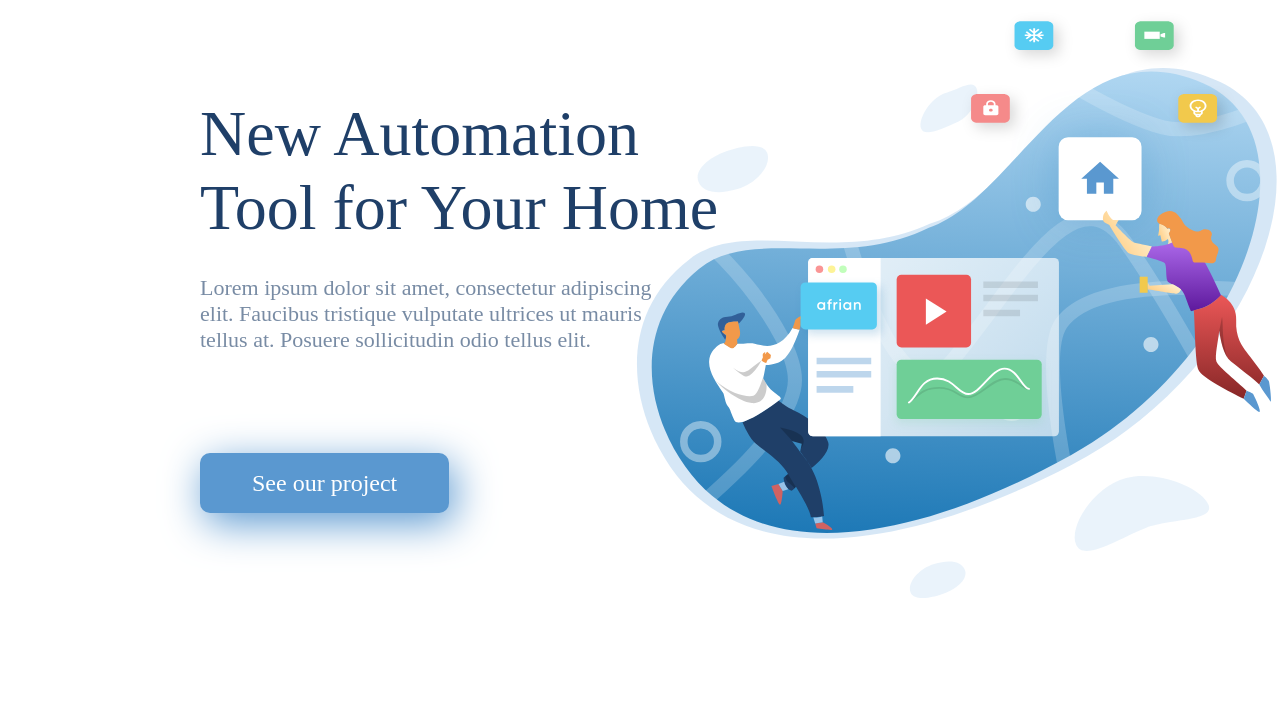
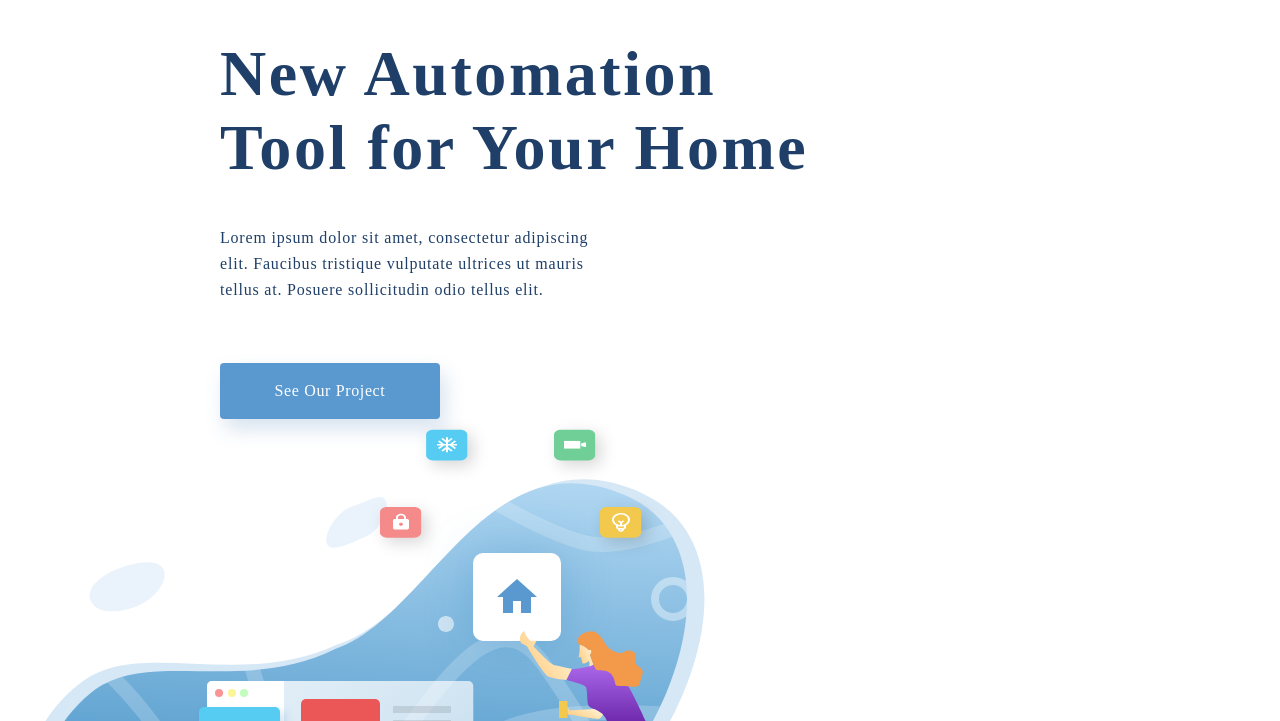
Before and after one commit to rendel253/rendel253.github.io, a website built with Vite: page index.html in a window 1280 px wide. Shown: the part 79-800 px from the top of the page. Built offline with nearby package versions, Linux system fonts and the light colour scheme.

Commit message:
fix: refactor product-intro

```diff
--- a/index.html
+++ b/index.html
@@ -34,28 +34,17 @@
     </header>
     <main class="main">
       <div class="product-intro">
-            <section class="product-intro__content">
-              <h1 class="product-intro__titel">
-                New Automation Tool for Your Home
-              </h1>
-              <p class="product-intro__info">
-                Lorem ipsum dolor sit amet, consectetur adipiscing elit. Faucibus tristique vulputate ultrices ut mauris tellus at. Posuere sollicitudin odio tellus elit.
-              </p>
-              <button
-                class="button product-intro__button"
-                type="button"
-              >
-                See our project
-              </button>
-            </section>
-            <div class="product-intro__image">
+        <div class="product-intro__content">
+          <h2 class="product-intro__title">New Automation Tool for Your Home</h2>
+          <p class="product-intro__description">Lorem ipsum dolor sit amet, consectetur adipiscing elit. Faucibus tristique vulputate ultrices ut mauris tellus at. Posuere sollicitudin odio tellus elit.</p>
+          <button class="button product-intro__button">See Our Project</button>
+        </div>
         <img
           src="./public/icons/product-intro-illustration.svg"
           alt="image describing the product"
           class="product-intro__img"
           >
       </div>
-        </div>
     </main>
     <script type="module" src="/src/main.js"></script>
   </body>
--- a/style.scss
+++ b/style.scss
@@ -13,7 +13,6 @@
     padding-top: 40px;
     justify-content: space-between;
     align-items: center;
-    margin-bottom: 100px;
 
     &__menu {
         position: relative;
@@ -72,33 +71,50 @@
 }
 
 .product-intro {
-    display: flex;
-    margin-left: 200px;
-    align-items: center;
     position: relative;
 
-    &__titel  {
+    display: flex;
+    flex-wrap: wrap;
+    justify-content: space-between;
+
+    padding: 40px 20px;
+
+    &__content {
+        max-width: 650px;
+        margin-left: 200px;
+        margin-right: -200px; /* вот это значение можно подбирать для более точного эффекта переноса */
+    }
+
+    &__title {
+        margin: 0 0 40px 0; /* на глаз */
+        max-width: 600px; /* нужно смотреть на макет */
+
         font-size: 64px;
         font-family:'Gallient';
+        line-height: 74px;
+        letter-spacing: 0.04em;
+        text-align: left;
+        text-underline-position: from-font;
+        text-decoration-skip-ink: none;
         color: rgb(31, 63, 104);
-        line-height: 74px;
-        width: 520px;
-        font-weight: 400;
     }
 
-    &__info {
-        font-family: 'Gilroy';
-        font-size: 22px;
-        color: rgb(31, 63, 104);
-        width: 460px;
-        opacity: 60%;
+    &__description {
+        margin: 0 0 60px 0; /* на глаз */
+        max-width: 400px; /* нужно смотреть на макет */
+
+        font-family: Gilroy;
+        font-size: 16px;
         line-height: 26px;
-        margin-top: 30px;
+        letter-spacing: 0.05em;
+        text-align: left;
+        text-underline-position: from-font;
+        text-decoration-skip-ink: none;
+        color: #1F3F68;
     }
 
     &__button {
-        margin-top: 100px;
-        filter: drop-shadow(5px 10px 20px rgba(90, 152, 208, 1));
+        box-shadow: 5px 10px 20px 0px #356EAD33;
     }
 
     &__image {
@@ -110,14 +126,34 @@
 
 }
 
+.product-intro::after {
+    content: '';
+
+    position: absolute;
+    top: 0;
+    left: 0;
+
+    width: 100%;
+    height: 100%;
+
+    opacity: 20%;
+    background: linear-gradient(0deg, #98C3E8 8.84%, rgba(152, 195, 232, 0) 31.12%);
+}
+
 .button {
-    font-family: "Gilroy";
-    font-size: 24px;
+    border: none;
+    border-radius: 4px;
+    width: 220px;
+    height: 56px;
+    font-family: Gilroy;
+    font-size: 16px;
+    line-height: 26px;
+    letter-spacing: 0.04em;
+    text-align: center;
+    text-underline-position: from-font;
+    text-decoration-skip-ink: none;
     color: rgb(255, 255, 255);
-    background-color: rgb(90, 152, 208);
-    border-color: transparent;
-    border-radius: 10px;
-    padding: 10px 50px 10px 50px;
+    background: rgba(90, 152, 208, 1);
 }
 
 @media (min-width: 1920px) {
```
Lines whose indentation alone changed are shown as unchanged.
